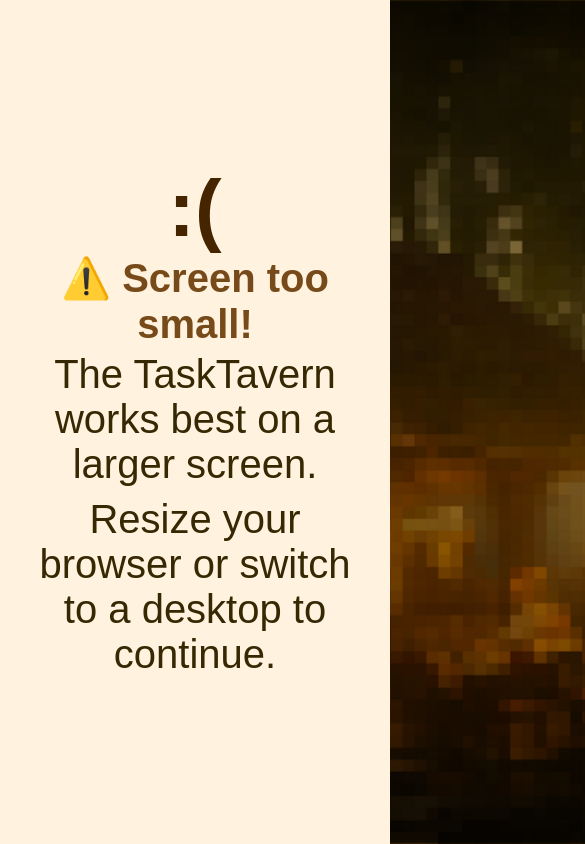
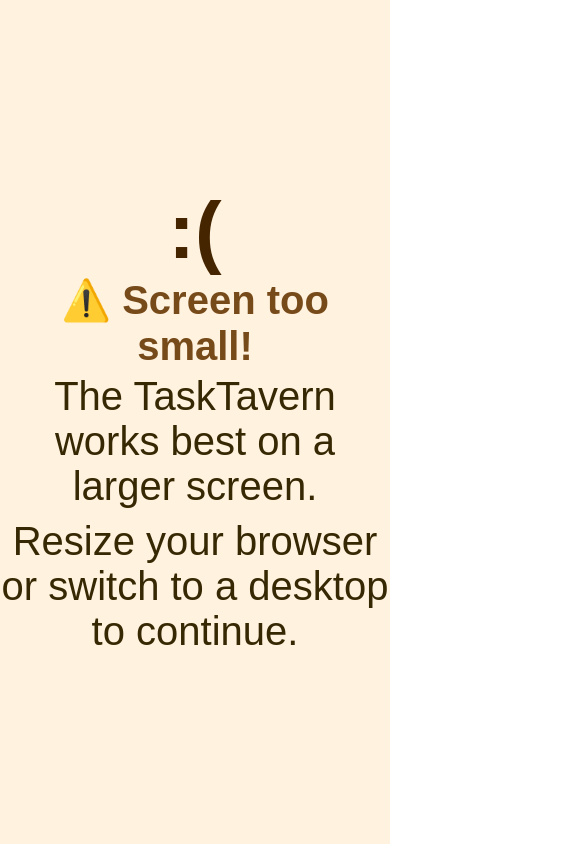
Before and after one commit to Benieeeee/TaskTavern, a plain HTML site: page index.html in a window 390 px wide. Shown: the top 844 px of the page, 585 px wide, since content can reach past the window. Drawn offline with Linux system fonts and the light colour scheme.

Commit message:
Legit toh

```diff
--- a/index.html
+++ b/index.html
@@ -7,10 +7,12 @@
   <link rel="stylesheet" href="login.css">
   <link rel="icon" type="img/jpg" href="logo.png">
   <script defer src="login.js"></script>
+  <meta name="viewport" content="width=device-width, initial-scale=1.0, maximum-scale=1.0, user-scalable=no">
   <title>Task Tavern</title>
 </head>
 
-<body>
+<body class="no-scroll">
+
   <!-- Overlay for small screens -->
   <div id="overlay">
     <h1>:(</h1>
--- a/login.css
+++ b/login.css
@@ -259,33 +259,39 @@ a:active {
     margin: 5px 0;
 }
 
-/* ===== MOBILE + TABLET VIEW (show overlay, hide everything else) ===== */
+body.no-scroll {
+    overflow: hidden;
+    height: 100vh;
+    width: 100vw;
+    position: fixed;
+}
+
+
+/* MOBILE + TABLET: overlay only, no zoom-out reveal */
 @media (max-width: 1023px) {
 
-    .Login,
-    .LOGO,
-    body>*:not(#overlay) {
+    html, body {
+        overflow: hidden !important;
+        width: 100vw;
+        height: 100vh;
+        touch-action: none; /* disables pinch, drag, multi-touch */
+        position: fixed;
+    }
+
+    /* Hide EVERYTHING except overlay */
+    body > *:not(#overlay) {
         display: none !important;
     }
-
 
     #overlay {
         display: flex !important;
         width: 100vw;
         height: 100vh;
-        padding: 20px;
+        position: fixed;
+        top: 0;
+        left: 0;
+        z-index: 999999 !important;
         overflow: hidden;
+        touch-action: none;
     }
 }
-
-
-@media (min-width: 1024px) {
-    #overlay {
-        display: none !important;
-    }
-
-    .Login,
-    .LOGO {
-        display: block !important;
-    }
-}
```
